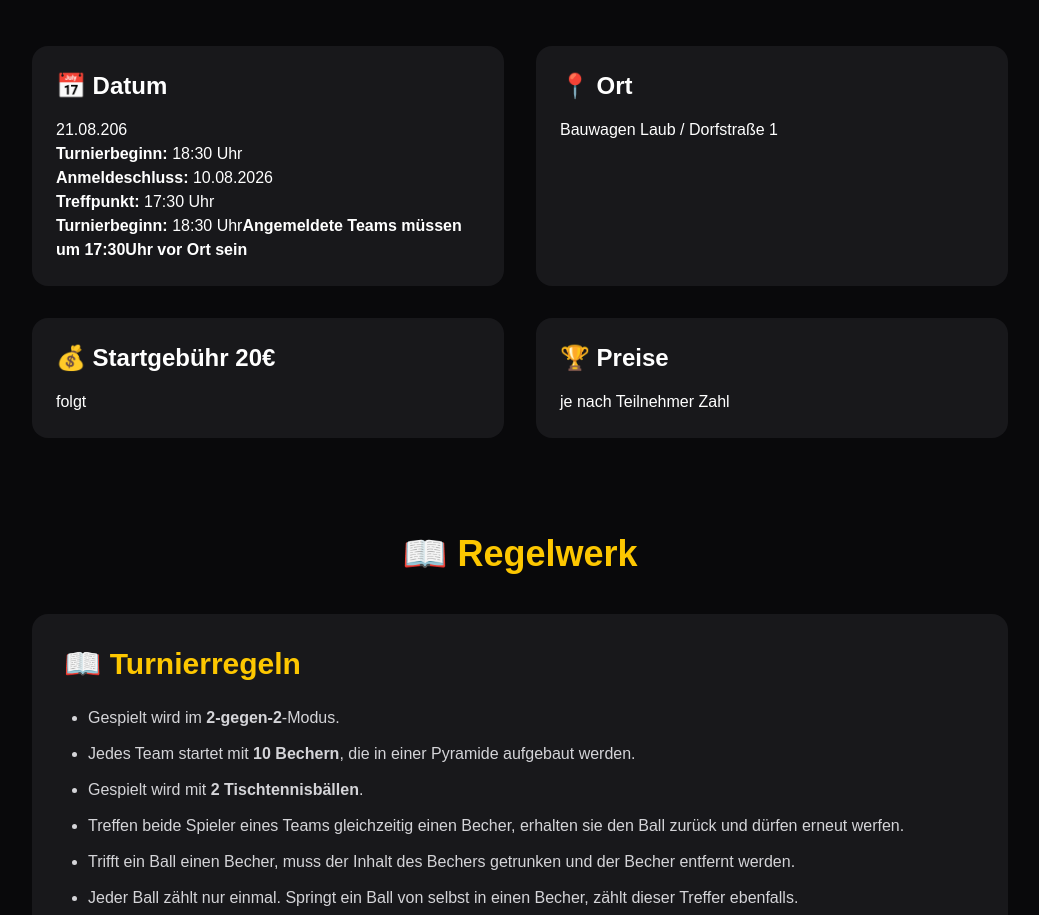
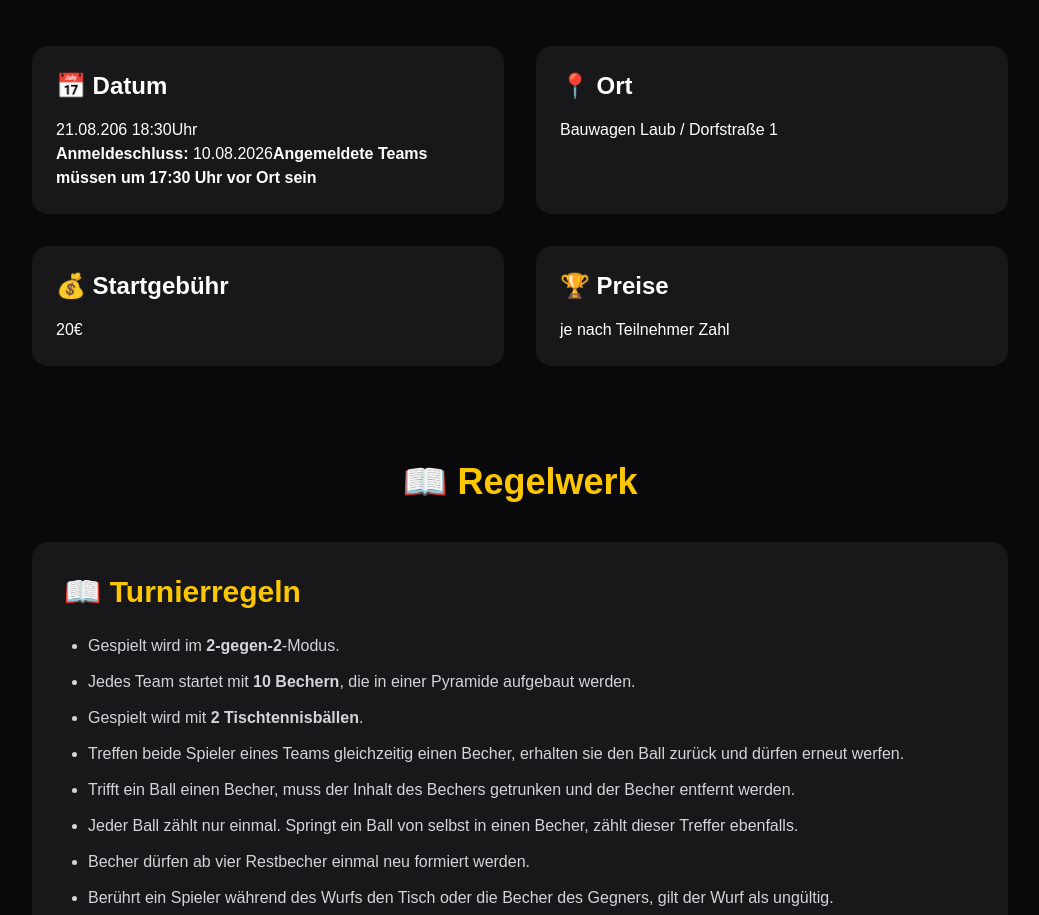
Before and after one commit to sschneid12-cyber/BW-Laub-Bierpongturnier-2026, a Next.js app: page / in a window 1280 px wide. Shown: the part 938-1853 px from the top of the page, without its empty margins (120-1159 px from the left). Built offline with nearby package versions, Linux system fonts and the light colour scheme.

Commit message:
Infos Aktualisiert

```diff
--- a/app/page.tsx
+++ b/app/page.tsx
@@ -91,17 +91,11 @@ className="max-w-5xl mx-auto px-6 py-24 space-y-12"
 
 <div className="bg-zinc-900 rounded-2xl p-6">
 <h3 className="text-2xl font-bold mb-4">📅 Datum</h3>
-<p>21.08.206
-    <br />
-    <strong>Turnierbeginn:</strong> 18:30 Uhr
+<p>21.08.206 18:30Uhr
     <br />
     <strong>Anmeldeschluss:</strong> 10.08.2026
-<br />
-<strong>Treffpunkt:</strong> 17:30 Uhr
-<br />
-<strong>Turnierbeginn:</strong> 18:30 Uhr
 
-   <strong>Angemeldete Teams müssen um 17:30Uhr vor Ort sein</strong> </p>
+   <strong>Angemeldete Teams müssen um 17:30 Uhr vor Ort sein</strong> </p>
 </div>
 
 <div className="bg-zinc-900 rounded-2xl p-6">
@@ -110,8 +104,8 @@ className="max-w-5xl mx-auto px-6 py-24 space-y-12"
 </div>
 
 <div className="bg-zinc-900 rounded-2xl p-6">
-<h3 className="text-2xl font-bold mb-4">💰 Startgebühr 20€</h3>
-<p>folgt</p>
+<h3 className="text-2xl font-bold mb-4">💰 Startgebühr </h3>
+<p>20€</p>
 </div>
 
 <div className="bg-zinc-900 rounded-2xl p-6">
```
